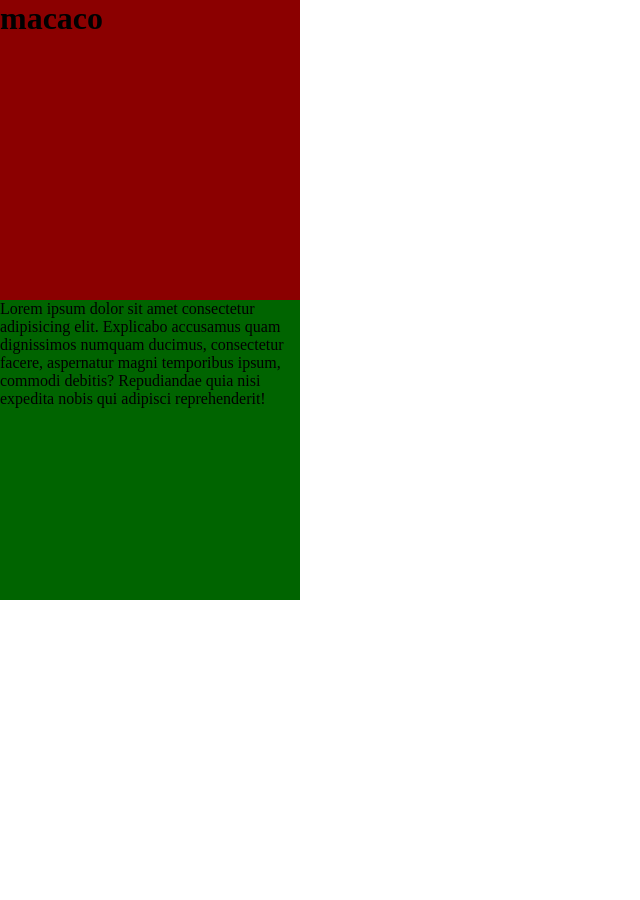
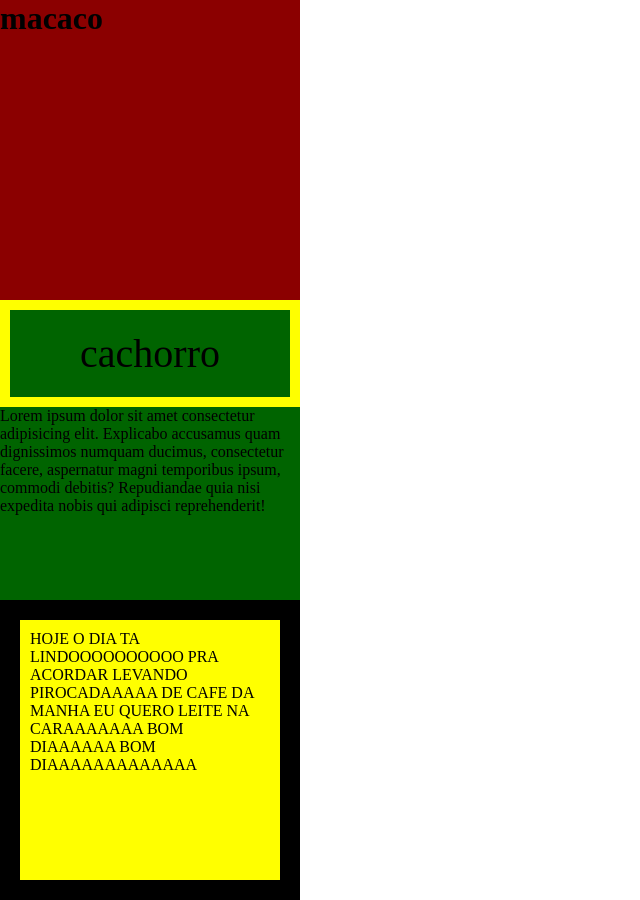
Before and after one commit to maria0fernanda0/CSS, a plain HTML site: page 03aula/boxModel.html in a window 1280 px wide. Shown: the whole page, without its empty margins (0-640 px from the left). Before the commit the page ends 800 px from the top, so only its background shows below. Drawn offline with Linux system fonts and the light colour scheme.

Commit message:
aula 3 de css

```diff
--- a/03aula/boxModel.css
+++ b/03aula/boxModel.css
@@ -3,12 +3,12 @@
 *{
     padding: 0;
     margin: 0;
+    box-sizing: border-box;
 }
 
 .quadrado{
     width: 300px;
     height: 300px;
-    background-color: violet;
 }
 
 .quadrado__vermeio{
@@ -18,3 +18,17 @@
 .quadrado__verde{
     background-color: darkgreen;
 }
+
+.quadrado__amarelo{
+    background-color: yellow;
+    border: 20px solid black;
+    padding: 10px;
+}
+
+#cachorro {
+    font-family: 'Times New Roman', Times, serif;
+    font-size: 40px;
+    padding: 20px;
+    border: 10px solid yellow;
+    text-align: center;
+}
--- a/03aula/boxModel.html
+++ b/03aula/boxModel.html
@@ -16,13 +16,17 @@
 
     </div>
     <div class="quadrado  quadrado__verde">
+        <p id="cachorro">cachorro</p>
         <p>Lorem ipsum dolor sit amet consectetur adipisicing elit. Explicabo accusamus quam dignissimos numquam
             ducimus,
             consectetur facere, aspernatur magni temporibus ipsum, commodi debitis? Repudiandae quia nisi expedita nobis
             qui
             adipisci reprehenderit!</p>
     </div>
-
+    <div class="quadrado  quadrado__amarelo">
+        <p>HOJE O DIA TA LINDOOOOOOOOOO PRA ACORDAR LEVANDO PIROCADAAAAA DE CAFE DA MANHA EU QUERO LEITE NA CARAAAAAAA
+            BOM DIAAAAAA BOM DIAAAAAAAAAAAAA</p>
+    </div>
 </body>
 
 </html>
```
